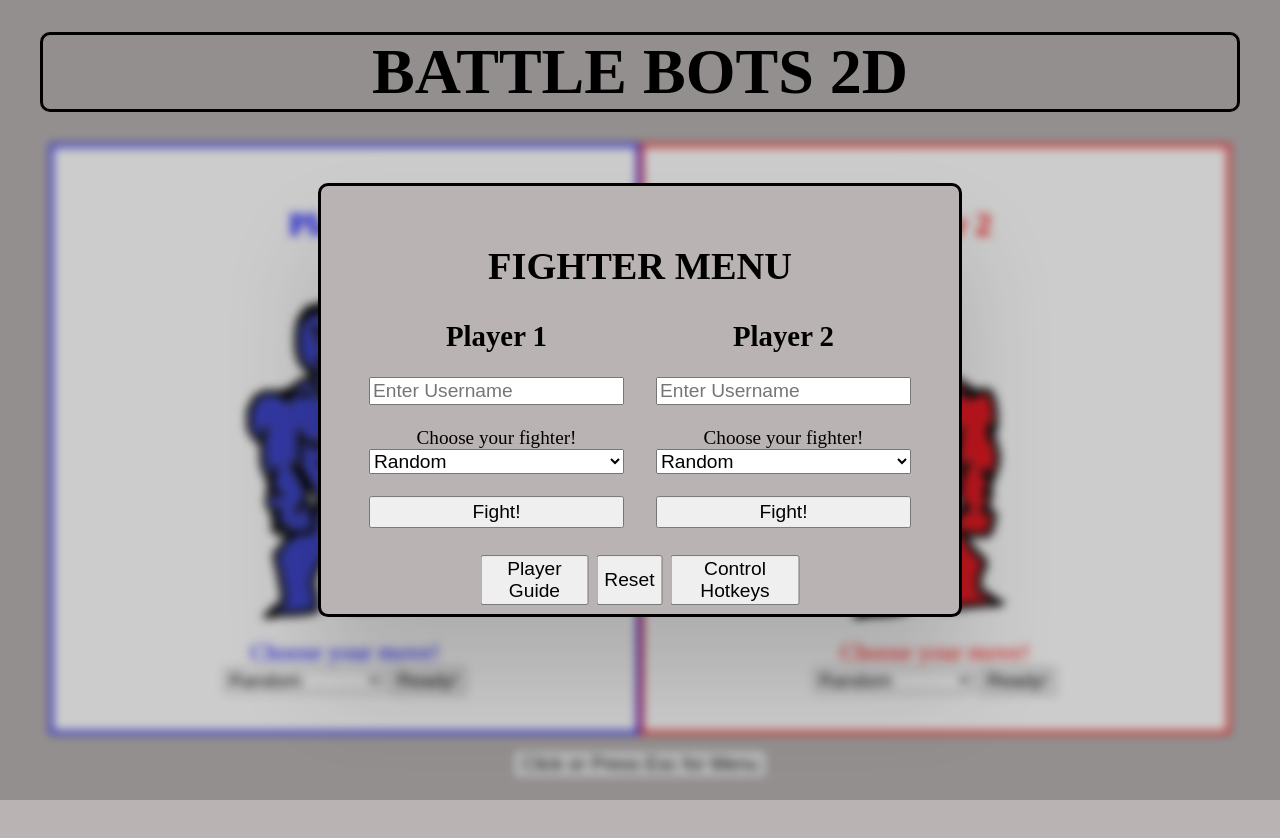
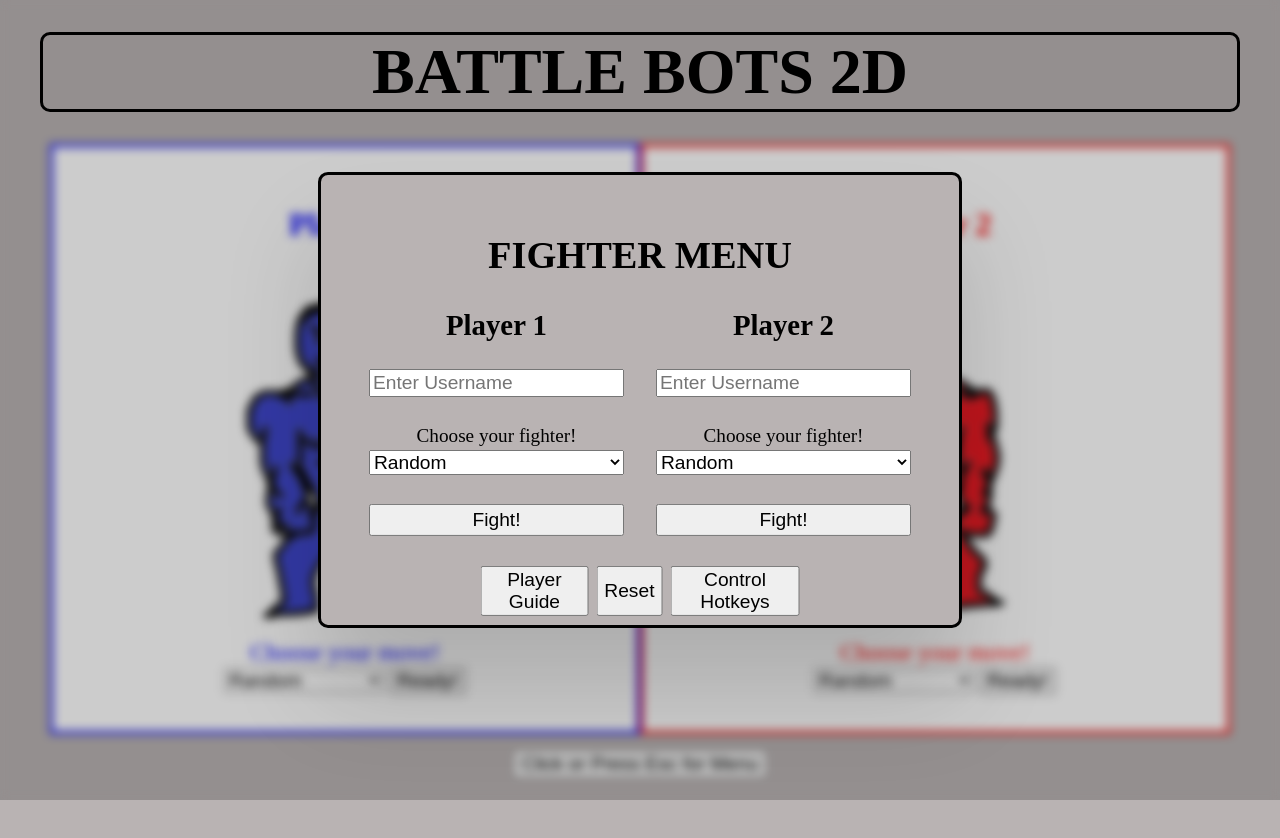
Before and after one commit to mdefab/2D_Battle_Game, a website built with Parcel: page index.html in a window 1280 px wide. Built offline with nearby package versions, Linux system fonts and the light colour scheme.

Commit message:
Add gap to player-menu so it looks less condensed

```diff
--- a/static/src/css/style.css
+++ b/static/src/css/style.css
@@ -197,6 +197,7 @@
     flex-direction: column;
     justify-content: start;
     margin:0.5rem;
+    gap:0.2rem;
 }
 
 .player-name {
```
